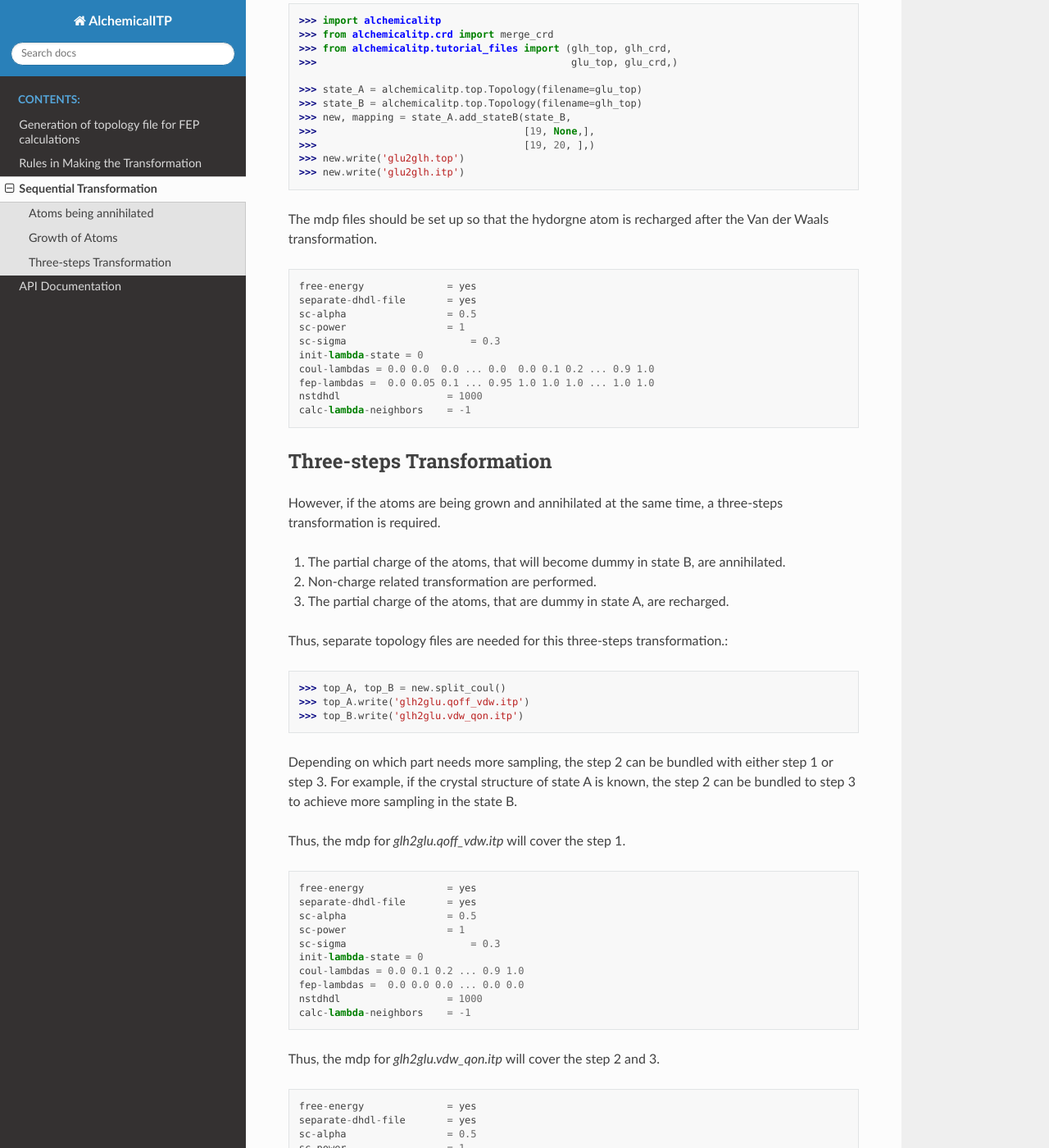
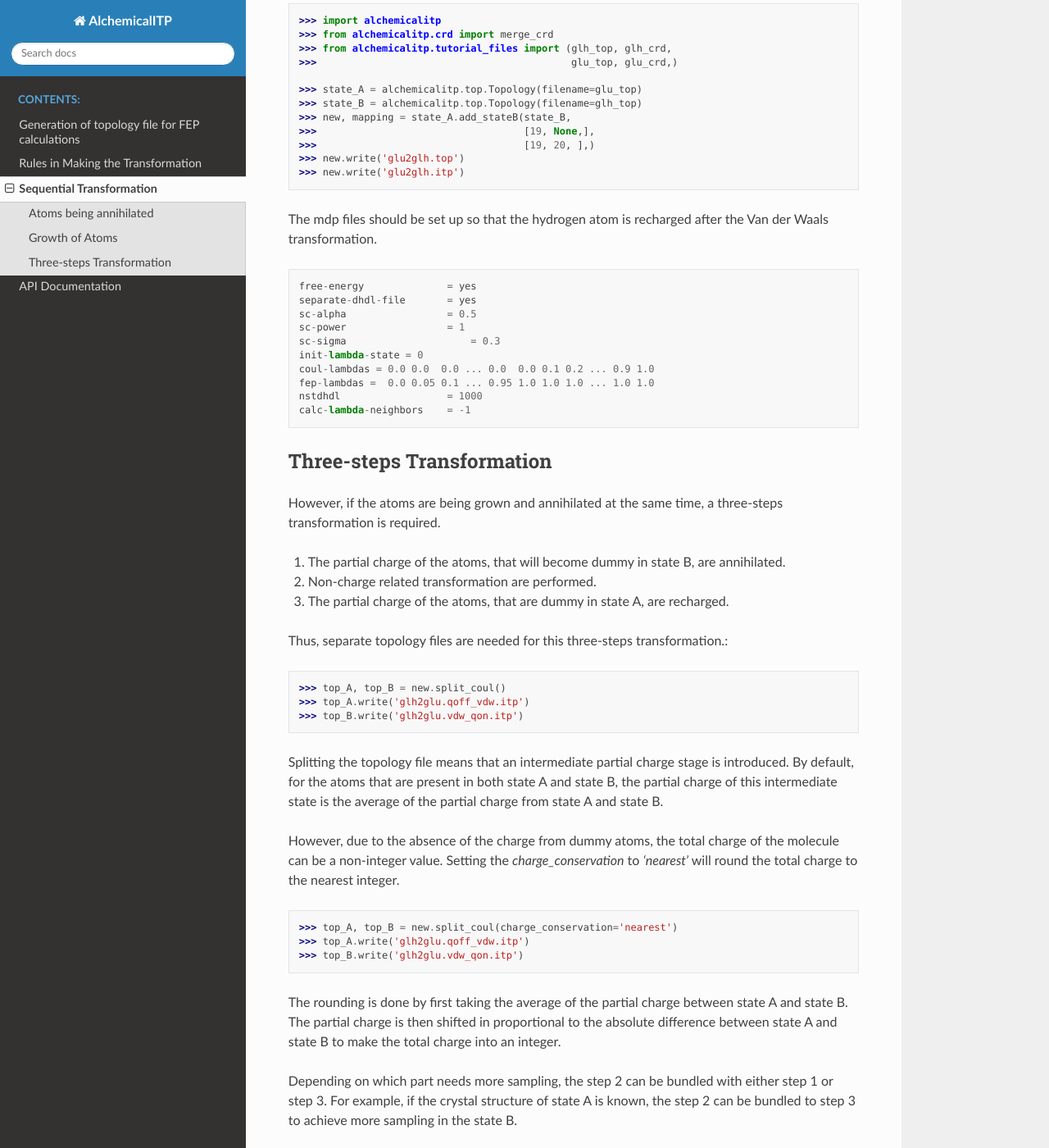
Before and after one commit to xiki-tempula/alchemicalitp, a Sphinx documentation site: the page built from docs/mdp.rst, in a window 1280 px wide and 1400 px high, scrolled down 1073 px. Shown: the whole window at 82% size. Built offline with Sphinx 7.4.7 and the Read the Docs theme 2.0.0, drawn with Linux system fonts in a browser that asks for light colours; the version number could not be read and is left out; some of the changed text lies outside the part shown.

Commit message:
update docs

```diff
--- a/docs/mdp.rst
+++ b/docs/mdp.rst
@@ -61,7 +61,7 @@ is being grown in the state B, such as the protonation of the glutamate. ::
     >>> new.write('glu2glh.itp')
 
 
-The mdp files should be set up so that the hydorgne atom is recharged after
+The mdp files should be set up so that the hydrogen atom is recharged after
 the Van der Waals transformation. ::
 
     free-energy              = yes
@@ -91,12 +91,30 @@ Thus, separate topology files are needed for this three-steps transformation.::
     >>> top_A.write('glh2glu.qoff_vdw.itp')
     >>> top_B.write('glh2glu.vdw_qon.itp')
 
+Splitting the topology file means that an intermediate partial charge stage is
+introduced. By default, for the atoms that are present in both state A and
+state B, the partial charge of this intermediate state is the average of the
+partial charge from state A and state B.
+
+However, due to the absence of the charge from dummy atoms, the total charge
+of the molecule can be a non-integer value. Setting the *charge_conservation*
+to `'nearest'` will round the total charge to the nearest integer. ::
+
+    >>> top_A, top_B = new.split_coul(charge_conservation='nearest')
+    >>> top_A.write('glh2glu.qoff_vdw.itp')
+    >>> top_B.write('glh2glu.vdw_qon.itp')
+
+The rounding is done by first taking the average of the partial charge between
+state A and state B. The partial charge is then shifted in proportional to the
+absolute difference between state A and state B to make the total charge into
+an integer.
+
 Depending on which part needs more sampling, the step 2 can be bundled with
 either step 1 or step 3. For example, if the crystal structure of state A is
 known, the step 2 can be bundled to step 3 to achieve more sampling in the
 state B.
 
-Thus, the mdp for `glh2glu.qoff_vdw.itp` will cover the step 1. ::
+The mdp for `glh2glu.qoff_vdw.itp` will cover the step 1. ::
 
     free-energy              = yes
     separate-dhdl-file       = yes
```
Also changed, not shown: other parts of docs/mdp.rst (+1 -1 lines), docs/rules.rst (+6 -6 lines).
